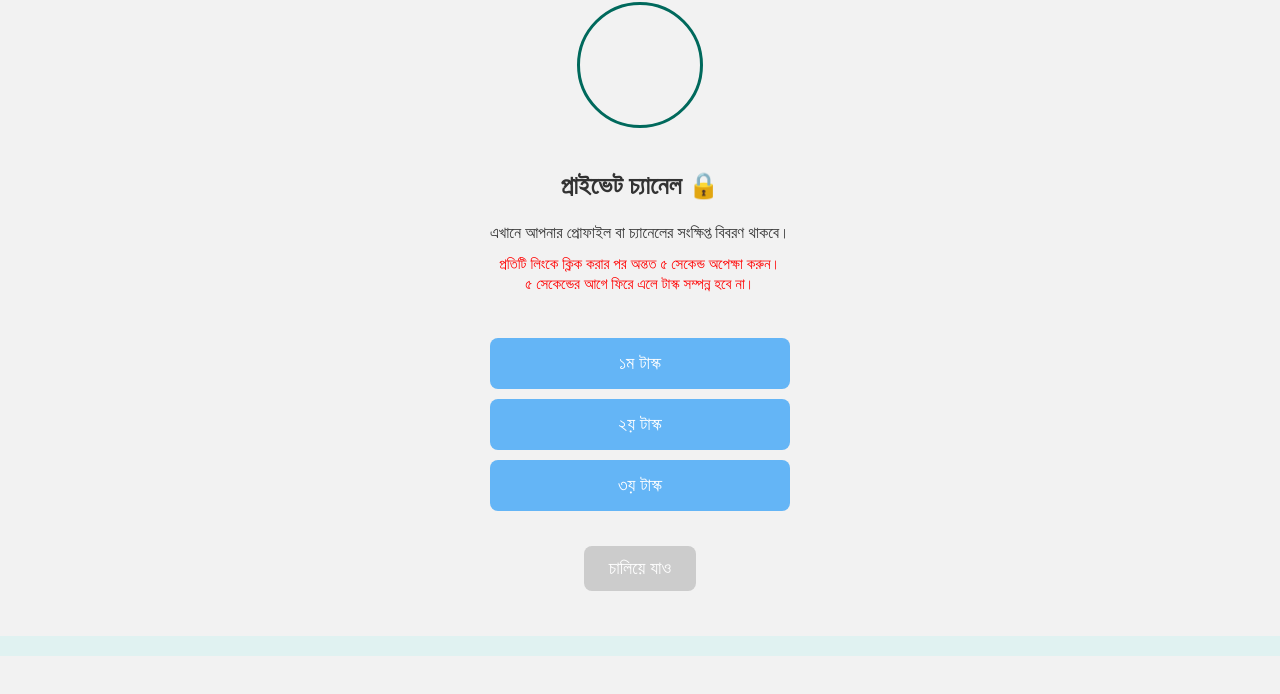
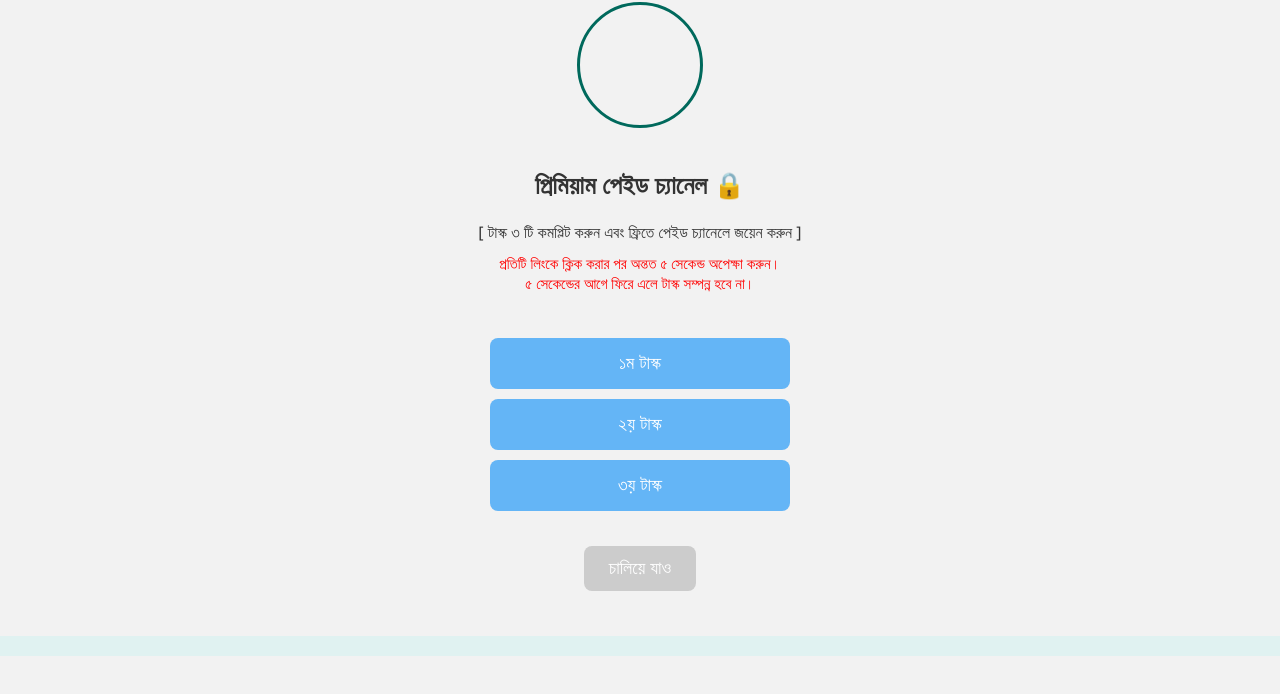
Before and after one commit to yeasad2008/Premium-Paid-Chennl, a plain HTML site: page index.html in a window 1280 px wide. Shown: the part 56-750 px from the top of the page. Drawn offline with Linux system fonts and the light colour scheme.

Commit message:
Update index.html

```diff
--- a/index.html
+++ b/index.html
@@ -3,7 +3,7 @@
 <head>
   <meta charset="UTF-8">
   <meta name="viewport" content="width=device-width, initial-scale=1.0">
-  <title>Private Channel</title>
+  <title>Premium paid Channel</title>
   <style>
     body {
       margin: 0;
@@ -117,8 +117,8 @@
   <div class="logo"></div>
 
   <div class="bio">
-    <h2 style="animation: pulse 1.5s infinite;">প্রাইভেট চ্যানেল 🔒</h2>
-    এখানে আপনার প্রোফাইল বা চ্যানেলের সংক্ষিপ্ত বিবরণ থাকবে।
+    <h2 style="animation: pulse 1.5s infinite;">প্রিমিয়াম পেইড চ্যানেল 🔒</h2>
+    [ টাস্ক ৩ টি কমপ্লিট করুন এবং ফ্রিতে পেইড চ্যানেলে জয়েন করুন ]
     <div class="warning-text">
       প্রতিটি লিংকে ক্লিক করার পর অন্তত ৫ সেকেন্ড অপেক্ষা করুন।<br>
       ৫ সেকেন্ডের আগে ফিরে এলে টাস্ক সম্পন্ন হবে না।
```
